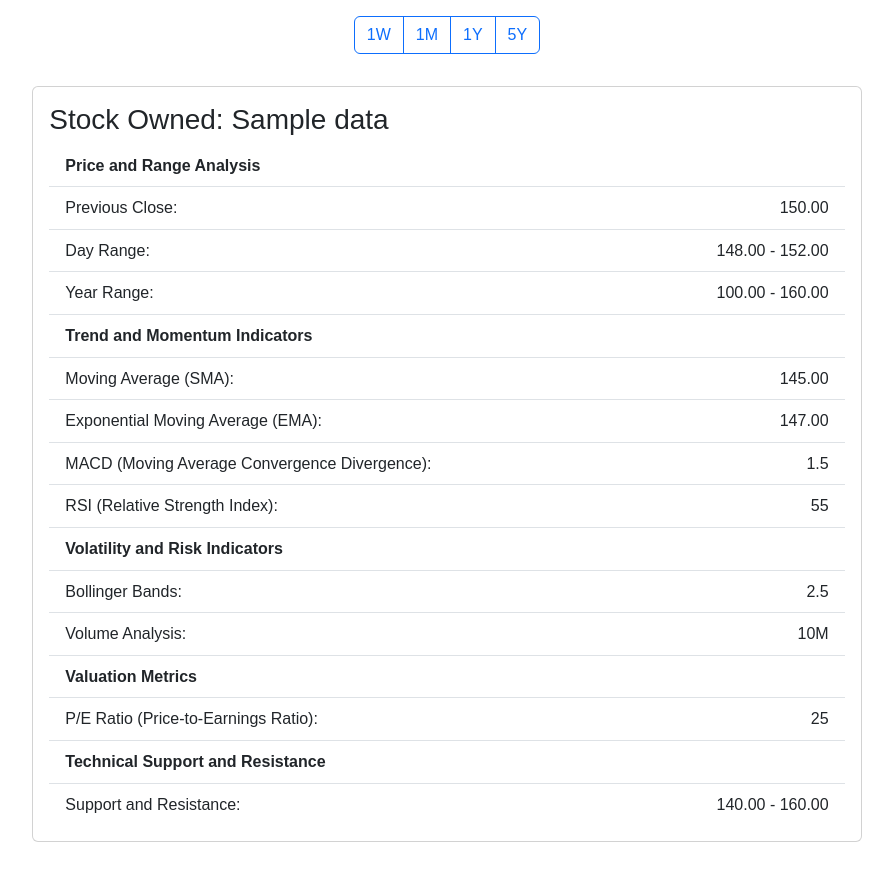
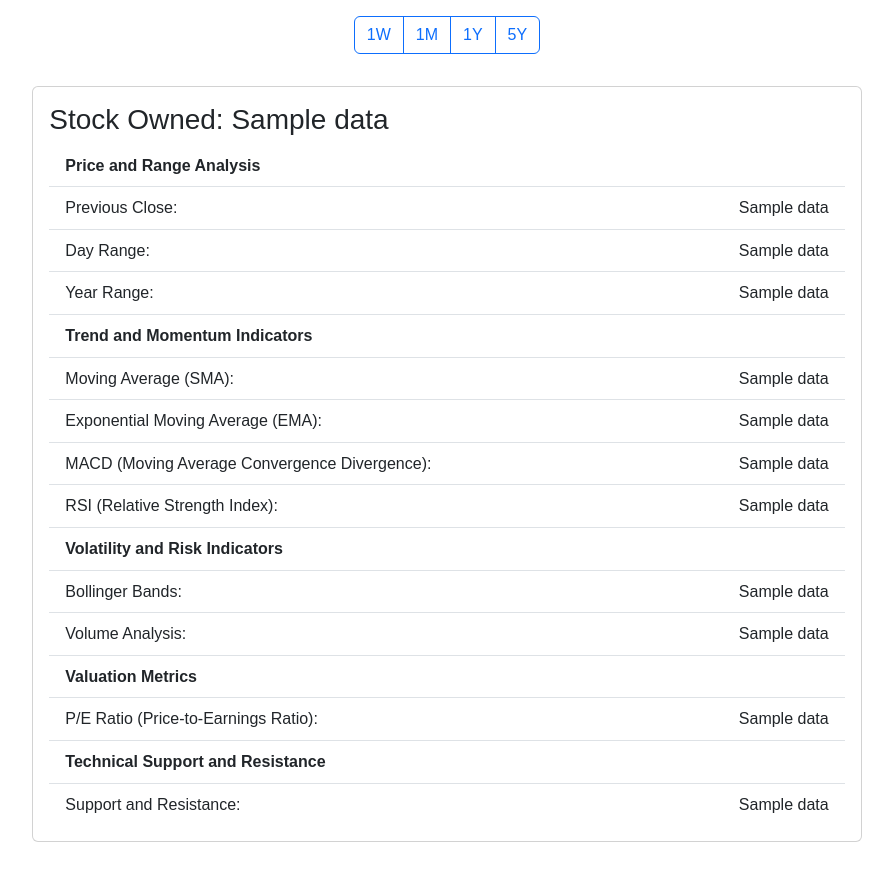
Before and after one commit to Zempaiii/G3-RTSPA, a Flask app: template templates/spiaalatest.html in a window 1280 px wide. Shown: the part 784-1658 px from the top of the page, without its empty margins (193-1086 px from the left). Run offline with Flask 3, Linux system fonts and the light colour scheme; the template is opened without the code that fills it: most values are stand-ins (such as "Sample title", 1, 10 or a date in 2020); some libraries are stand-ins or nearby versions.

Commit message:
jinja template

```diff
--- a/app.py
+++ b/app.py
@@ -322,14 +322,14 @@ def spiaa():
     analysis.append(f"{min(entry['l'] for entry in results)} - {max(entry['h'] for entry in results)}")
 
     #Trend indicators
-
+    data = fetch_api_data(symbol, timeframe)
     #Risk and volatility
 
     #Valuation
 
     #Support and resistance
 
-    data = fetch_api_data(symbol, timeframe)
+
     chart_data = prepare_candle_plot(data, symbol)
 
 
--- a/templates/spiaalatest.html
+++ b/templates/spiaalatest.html
@@ -63,21 +63,21 @@
             <h3 class="card-title">Stock Owned: {{data[0]}}</h3>
             <ul class="list-group list-group-flush">
               <li class="list-group-item"><strong>Price and Range Analysis</strong></li>
-              <li class="list-group-item d-flex justify-content-between"><span>Previous Close:</span><span>150.00</span></li>
-              <li class="list-group-item d-flex justify-content-between"><span>Day Range:</span><span>148.00 - 152.00</span></li>
-              <li class="list-group-item d-flex justify-content-between"><span>Year Range:</span><span>100.00 - 160.00</span></li>
+              <li class="list-group-item d-flex justify-content-between"><span>Previous Close:</span><span>{{data[1]}}</span></li>
+              <li class="list-group-item d-flex justify-content-between"><span>Day Range:</span><span>{{data[2]}}</span></li>
+              <li class="list-group-item d-flex justify-content-between"><span>Year Range:</span><span>{{data[3]}}</span></li>
               <li class="list-group-item"><strong>Trend and Momentum Indicators</strong></li>
-              <li class="list-group-item d-flex justify-content-between"><span>Moving Average (SMA):</span><span>145.00</span></li>
-              <li class="list-group-item d-flex justify-content-between"><span>Exponential Moving Average (EMA):</span><span>147.00</span></li>
-              <li class="list-group-item d-flex justify-content-between"><span>MACD (Moving Average Convergence Divergence):</span><span>1.5</span></li>
-              <li class="list-group-item d-flex justify-content-between"><span>RSI (Relative Strength Index):</span><span>55</span></li>
+              <li class="list-group-item d-flex justify-content-between"><span>Moving Average (SMA):</span><span>{{data[4]}}</span></li>
+              <li class="list-group-item d-flex justify-content-between"><span>Exponential Moving Average (EMA):</span><span>{{data[5]}}</span></li>
+              <li class="list-group-item d-flex justify-content-between"><span>MACD (Moving Average Convergence Divergence):</span><span>{{data[6]}}</span></li>
+              <li class="list-group-item d-flex justify-content-between"><span>RSI (Relative Strength Index):</span><span>{{data[7]}}</span></li>
               <li class="list-group-item"><strong>Volatility and Risk Indicators</strong></li>
-              <li class="list-group-item d-flex justify-content-between"><span>Bollinger Bands:</span><span>2.5</span></li>
-              <li class="list-group-item d-flex justify-content-between"><span>Volume Analysis:</span><span>10M</span></li>
+              <li class="list-group-item d-flex justify-content-between"><span>Bollinger Bands:</span><span>{{data[8]}}</span></li>
+              <li class="list-group-item d-flex justify-content-between"><span>Volume Analysis:</span><span>{{data[9]}}</span></li>
               <li class="list-group-item"><strong>Valuation Metrics</strong></li>
-              <li class="list-group-item d-flex justify-content-between"><span>P/E Ratio (Price-to-Earnings Ratio):</span><span>25</span></li>
+              <li class="list-group-item d-flex justify-content-between"><span>P/E Ratio (Price-to-Earnings Ratio):</span><span>{{data[10]}}</span></li>
               <li class="list-group-item"><strong>Technical Support and Resistance</strong></li>
-              <li class="list-group-item d-flex justify-content-between"><span>Support and Resistance:</span><span>140.00 - 160.00</span></li>
+              <li class="list-group-item d-flex justify-content-between"><span>Support and Resistance:</span><span>{{data[11]}}</span></li>
             </ul>
           </div>
         </div>
```
